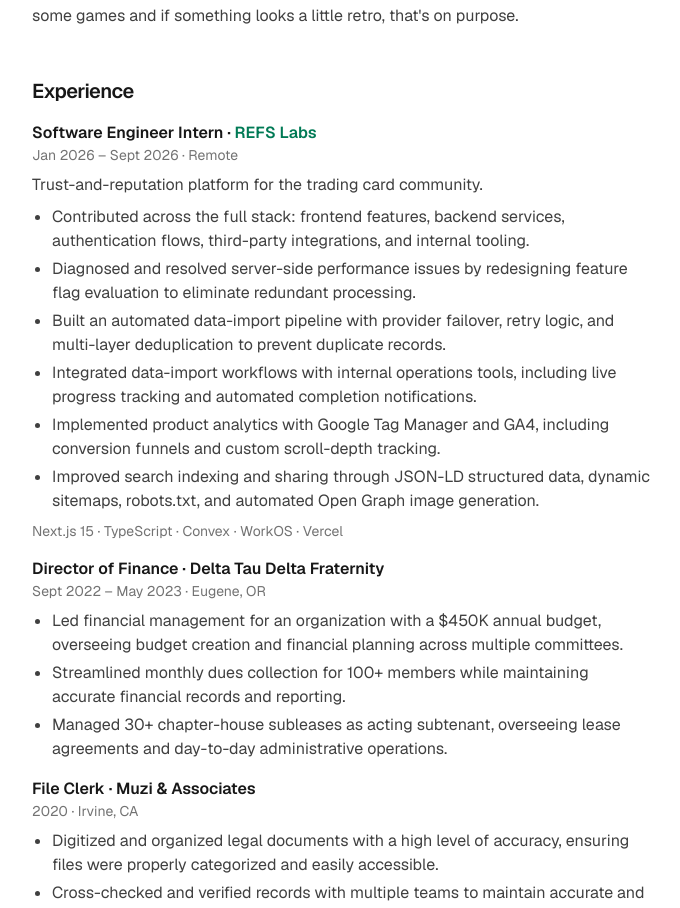
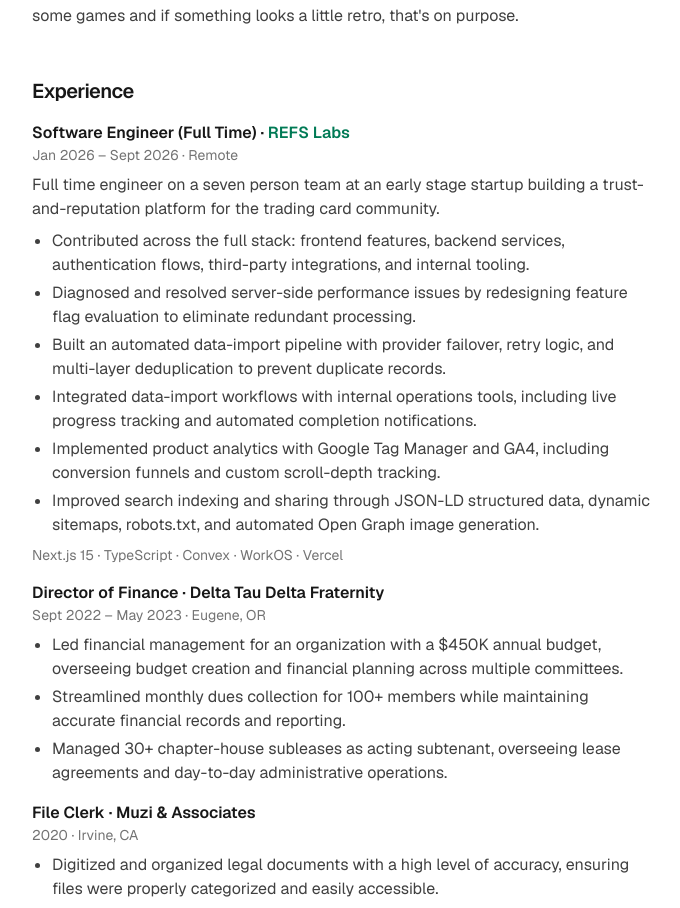
Before and after one commit to Josh-Muzi/josh-os, a Next.js app: page / in a window 1280 px wide. Shown: the part 821-1729 px from the top of the page, without its empty margins (296-976 px from the left). Built offline with nearby package versions, Linux system fonts and the light colour scheme.

Commit message:
content: REFS role is Software Engineer (Full Time), startup context in summary, updated resume PDF

```diff
--- a/src/content/experience.ts
+++ b/src/content/experience.ts
@@ -4,11 +4,12 @@
   {
     company: "REFS Labs",
     companyUrl: "https://refs.me",
-    role: "Software Engineer Intern",
+    role: "Software Engineer (Full Time)",
     start: "Jan 2026",
     end: "Sept 2026",
     location: "Remote",
-    summary: "Trust-and-reputation platform for the trading card community.",
+    summary:
+      "Full time engineer on a seven person team at an early stage startup building a trust-and-reputation platform for the trading card community.",
     highlights: [
       "Contributed across the full stack: frontend features, backend services, authentication flows, third-party integrations, and internal tooling.",
       "Diagnosed and resolved server-side performance issues by redesigning feature flag evaluation to eliminate redundant processing.",
```
Also changed, not shown: 1 other file (tests, documents, lock files or other folders).
